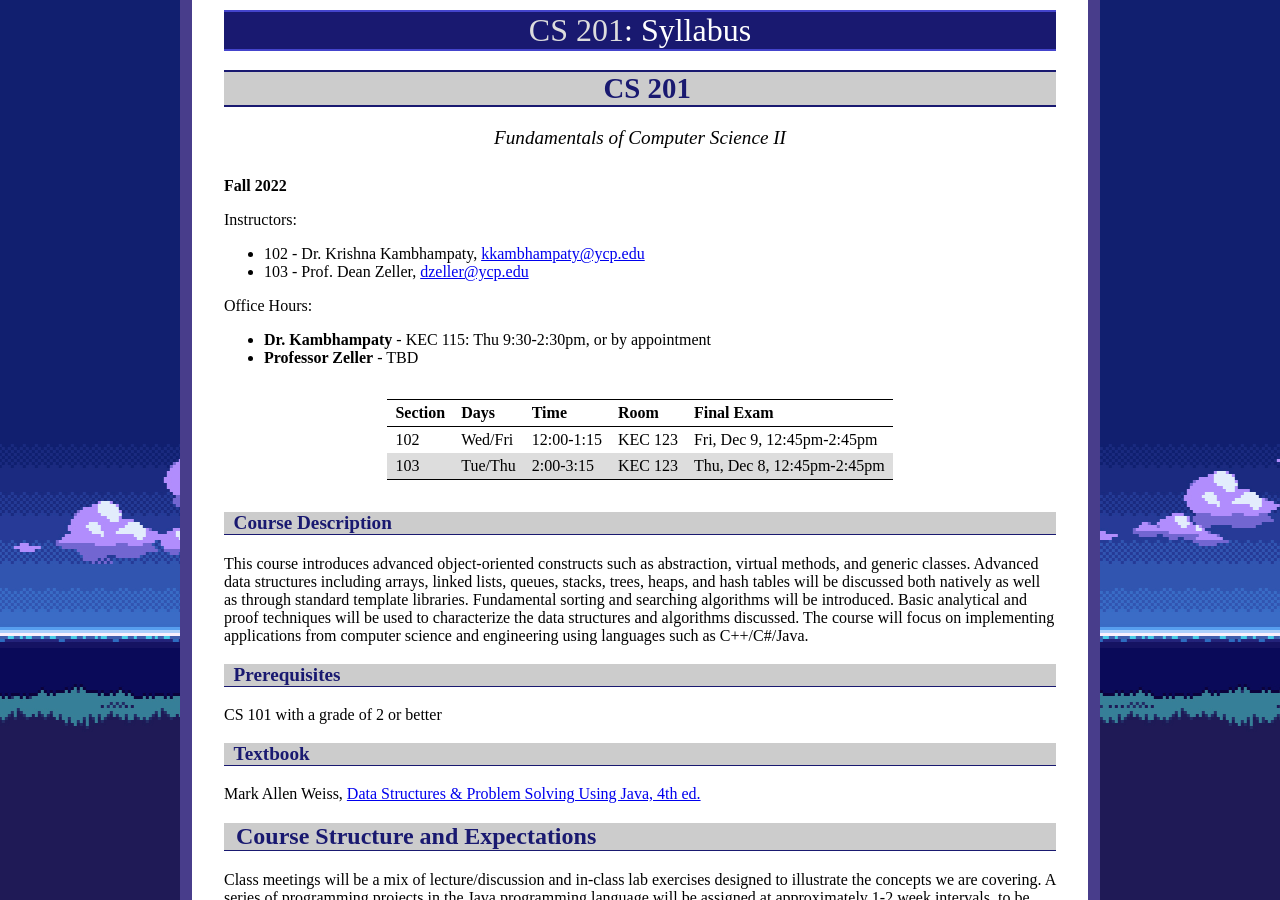
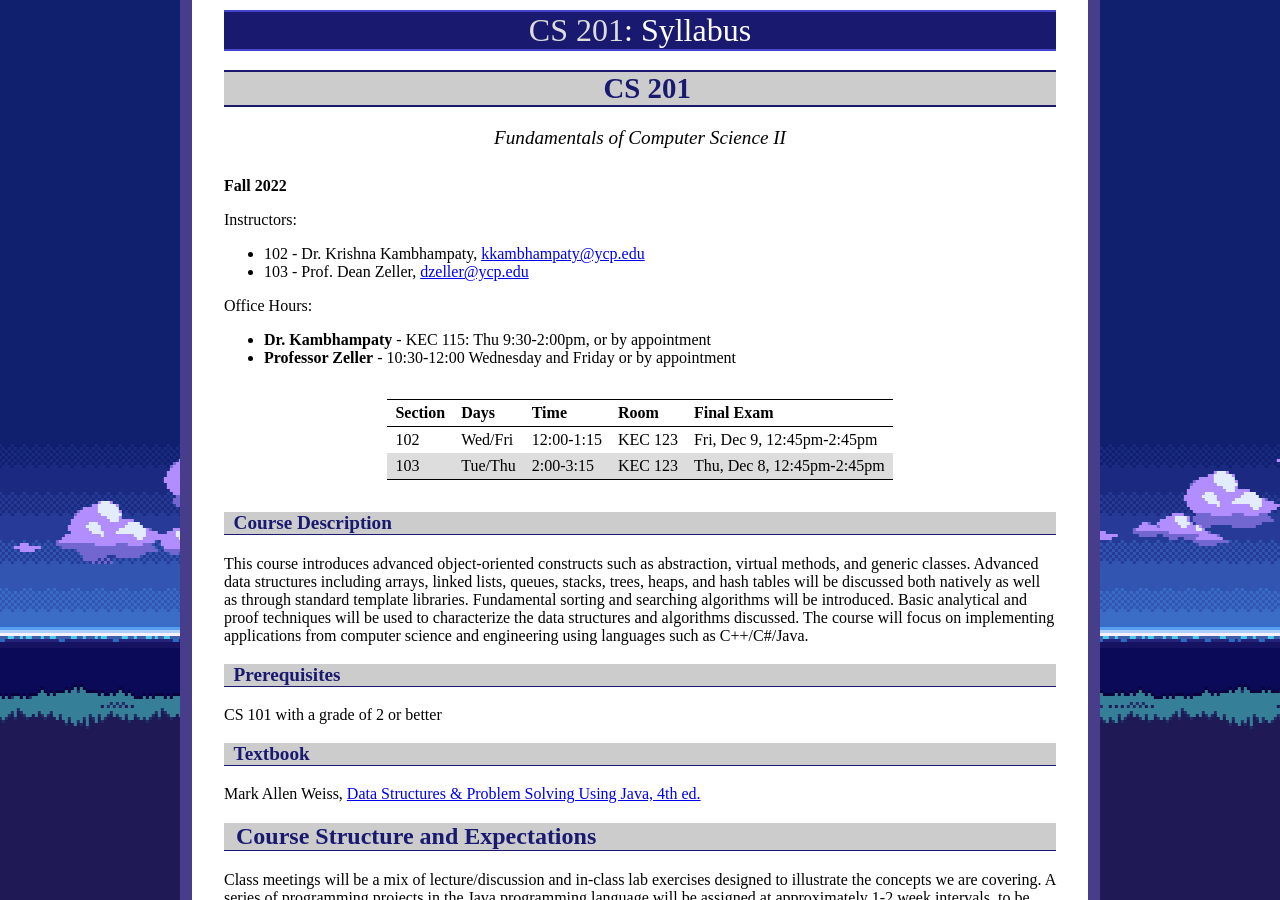
Before and after one commit to ycpcs/cs201-fall2022, a Jekyll site: the page built from syllabus.md, in a window 1280 px wide and 900 px high. Built offline with Jekyll 4.4.1, drawn with Linux system fonts in a browser that asks for light colours.

Commit message:
updated Dean's office hours

```diff
--- a/syllabus.md
+++ b/syllabus.md
@@ -15,8 +15,8 @@ Instructors:
 
 
 Office Hours:
-- **Dr. Kambhampaty** - KEC 115: Thu 9:30-2:30pm, or by appointment
-- **Professor Zeller** - TBD
+- **Dr. Kambhampaty** - KEC 115: Thu 9:30-2:00pm, or by appointment
+- **Professor Zeller** - 10:30-12:00 Wednesday and Friday or by appointment
 
 
  Section  | Days      |  Time       | Room    | Final Exam
```
